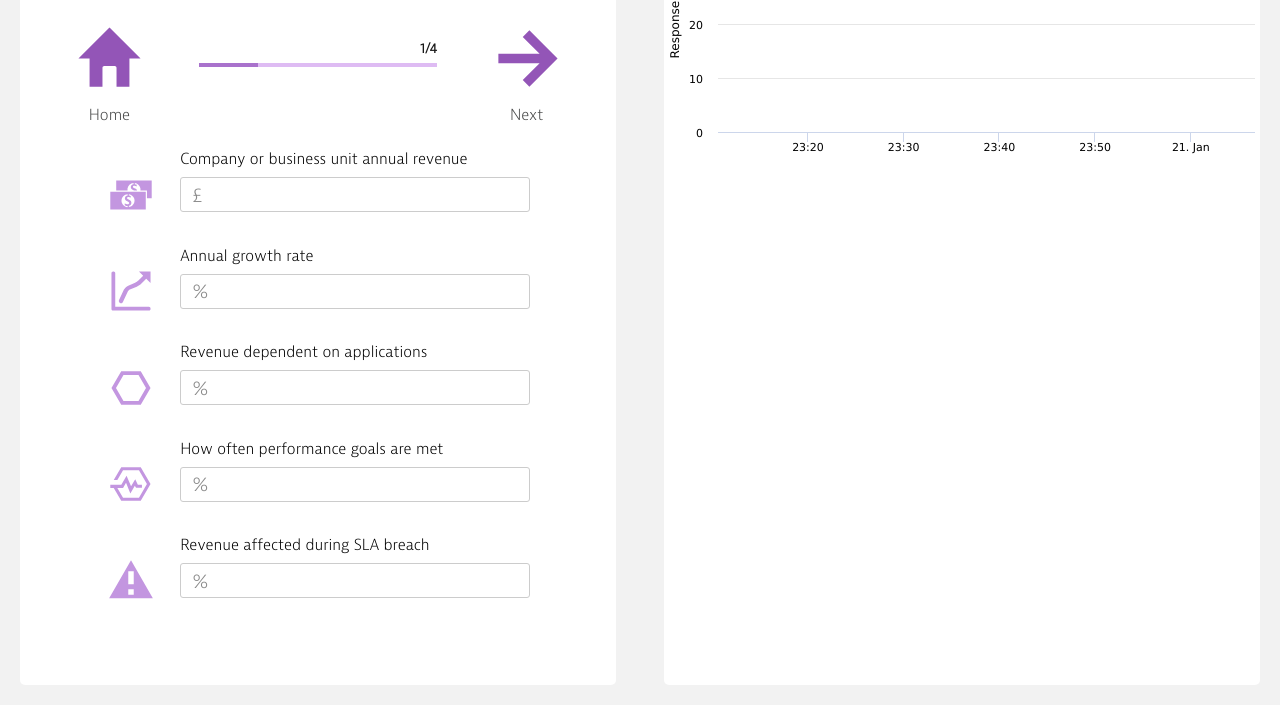
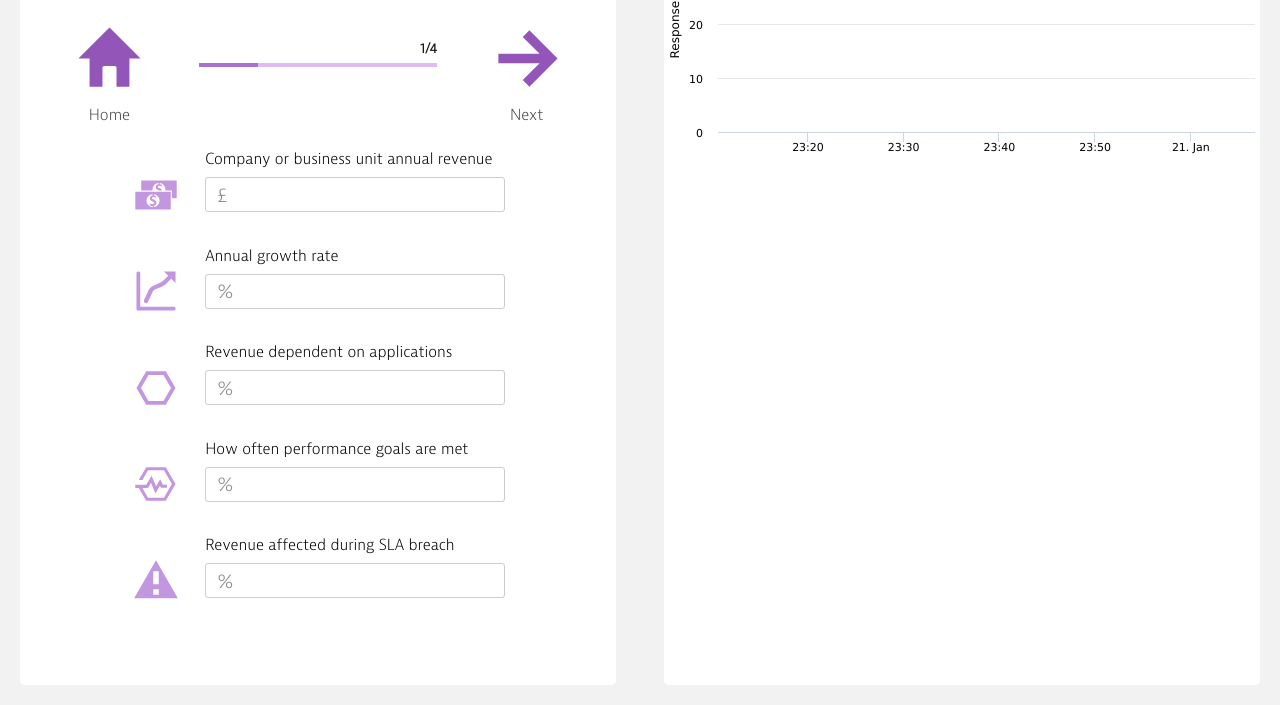
Before and after one commit to yaypm/bva, a website with bundled scripts: page app/routes/workflow.html in a window 1280 px wide. Shown: the part 210-915 px from the top of the page. Built offline with nearby package versions, Linux system fonts and the light colour scheme.

Commit message:
changed layout

```diff
--- a/app/routes/workflow.html
+++ b/app/routes/workflow.html
@@ -189,7 +189,7 @@
 	<img src="/static/sales-light.svg" style="height: 50px; width: 50px; margin-right: 20px; display:inline-block; vertical-align:middle"/>
 	<div style="display:inline-block; text-align: left">
 	<label for="i1" class="label" style="font-size: 1em;">Company or business unit annual revenue</label>
-	<input type="text" class="inputfield" id="i1" placeholder="£" style="height: 35px; width: 350px;  font-size: 1.3em; display: inline-block"/>
+	<input type="text" class="inputfield" id="i1" placeholder="£" style="height: 35px; min-width: 300px;  font-size: 1.3em; display: inline-block"/>
 	</div>
 
 	<br /><br />
@@ -197,7 +197,7 @@
 	<img src="/static/trend-light.svg" style="height: 50px; width: 50px; margin-right: 20px; display:inline-block; vertical-align:middle"/>
 	<div style="display:inline-block; text-align: left">
 	<label for="i1" class="label" style="font-size: 1em;">Annual growth rate</label>
-	<input type="text" class="inputfield" id="i1" placeholder="%" style="height: 35px; width: 350px;  font-size: 1.3em; display: inline-block"/>
+	<input type="text" class="inputfield" id="i1" placeholder="%" style="height: 35px; min-width: 300px;  font-size: 1.3em; display: inline-block"/>
 	</div>
 
 	<br /><br />
@@ -205,7 +205,7 @@
 	<img src="/static/application-light.svg" style="height: 50px; width: 50px; margin-right: 20px; display:inline-block; vertical-align:middle"/>
 	<div style="display:inline-block; text-align: left">
 	<label for="i1" class="label" style="font-size: 1em;">Revenue dependent on applications</label>
-	<input type="text" class="inputfield" id="i1" placeholder="%" style="height: 35px; width: 350px;  font-size: 1.3em; display: inline-block"/>
+	<input type="text" class="inputfield" id="i1" placeholder="%" style="height: 35px; min-width: 300px;  font-size: 1.3em; display: inline-block"/>
 	</div>
 
 	<br /><br />
@@ -213,7 +213,7 @@
 	<img src="/static/health-light.svg" style="height: 50px; width: 50px; margin-right: 20px; display:inline-block; vertical-align:middle"/>
 	<div style="display:inline-block; text-align: left">
 	<label for="i1" class="label" style="font-size: 1em;">How often performance goals are met</label>
-	<input type="text" class="inputfield" id="i1" placeholder="%" style="height: 35px; width: 350px;  font-size: 1.3em; display: inline-block"/>
+	<input type="text" class="inputfield" id="i1" placeholder="%" style="height: 35px; min-width: 300px;  font-size: 1.3em; display: inline-block"/>
 	</div>
 
 	<br /><br />
@@ -221,7 +221,7 @@
 	<img src="/static/warning-light.svg" style="height: 50px; width: 50px; margin-right: 20px; display:inline-block; vertical-align:middle"/>
 	<div style="display:inline-block; text-align: left">
 	<label for="i1" class="label" style="font-size: 1em;">Revenue affected during SLA breach</label>
-	<input type="text" class="inputfield" id="i1" placeholder="%" style="height: 35px; width: 350px;  font-size: 1.3em; display: inline-block"/>
+	<input type="text" class="inputfield" id="i1" placeholder="%" style="height: 35px; min-width: 300px;  font-size: 1.3em; display: inline-block"/>
 	</div>
 
 	</div>
```
